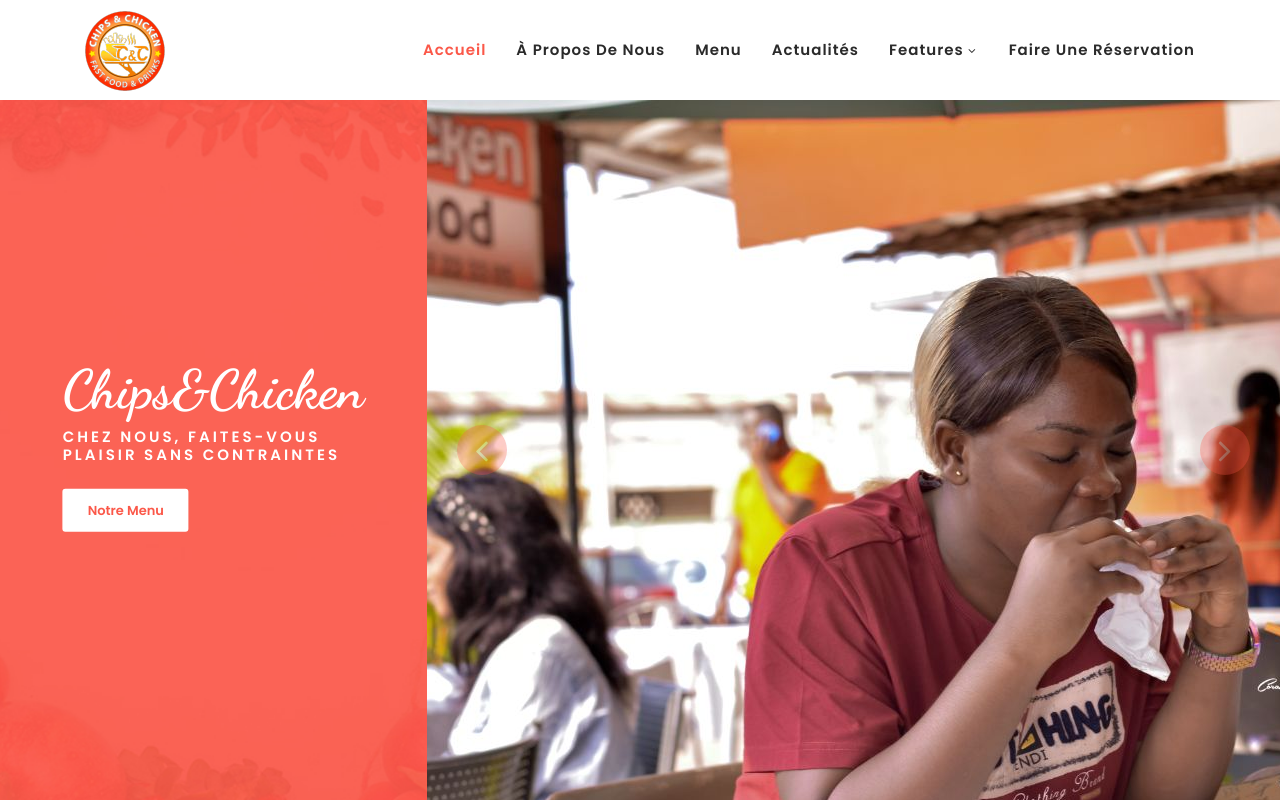
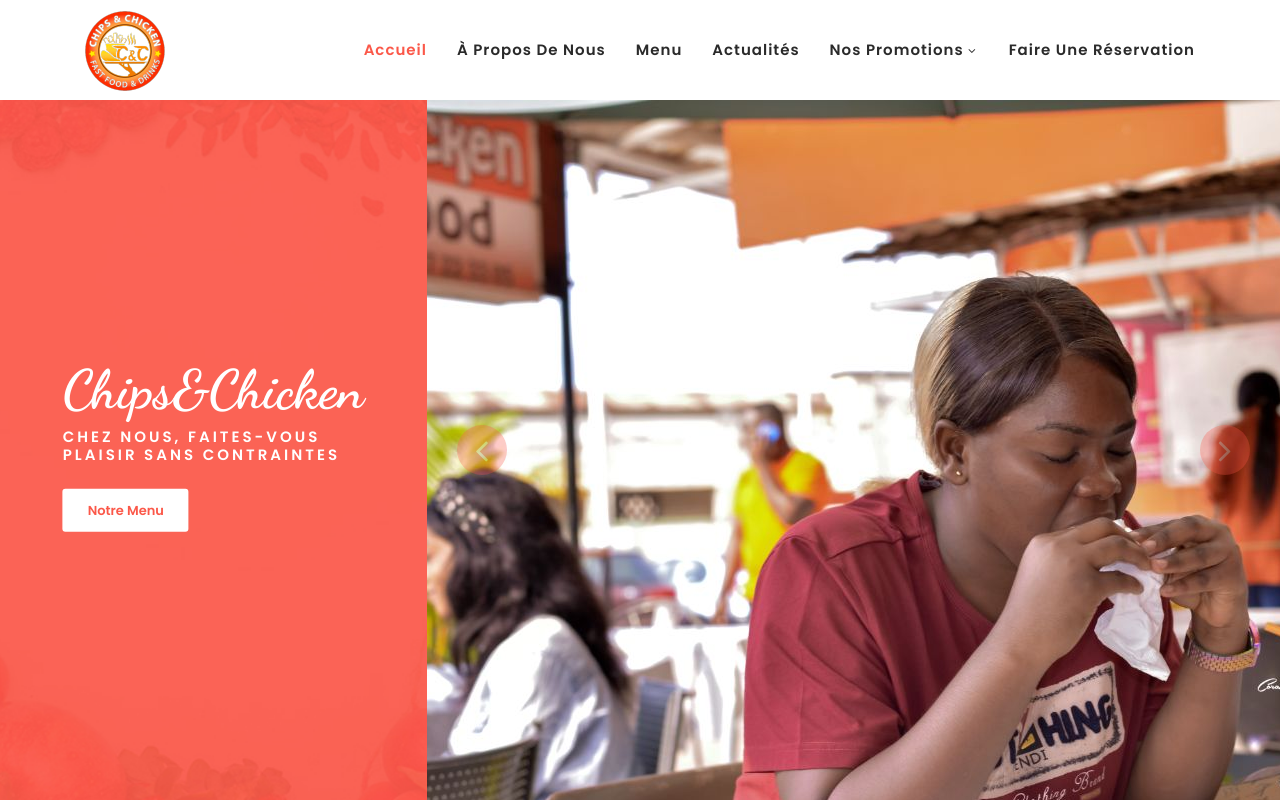
Before and after one commit to chips-chicken-tech/chipschicken.com, a plain HTML site: page index.html in a window 1280 px wide. Shown: the top 802 px of the page. Drawn offline with Linux system fonts and the light colour scheme.

Commit message:
updated the menu bar for promotions

```diff
--- a/index.html
+++ b/index.html
@@ -73,7 +73,7 @@ https://templatemo.com/tm-558-klassy-cafe
                             <li class="scroll-to-section"><a href="#menu">Menu</a></li>
                             <li class="scroll-to-section"><a href="#chefs">Actualités</a></li>
                             <li class="submenu">
-                                <a href="javascript:;">Features</a>
+                                <a href="javascript:;">Nos promotions</a>
                                 <ul>
                                     <li><a href="#">Features Page 1</a></li>
                                     <li><a href="#">Features Page 2</a></li>
```
